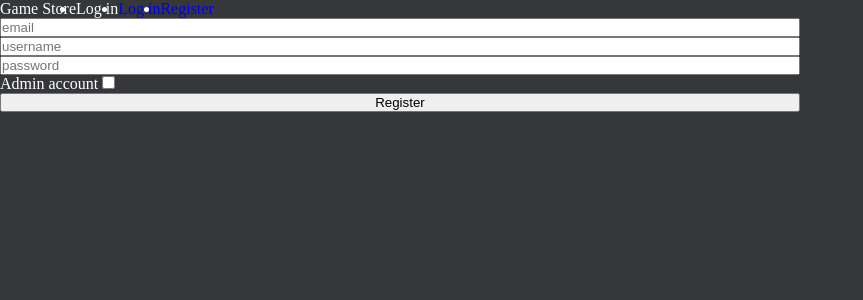
After one commit to KehlerCreations/Webbshop, a PHP site: page /Public/login.php in a window 1280 px wide. The commit adds this page. Shown: the top 300 px of the page, without its empty margins (0-863 px from the left). Run offline with PHP 8.4, Linux system fonts and the light colour scheme.

Commit message:
More header

```diff
--- /dev/null
+++ b/Public/login.php
@@ -0,0 +1,48 @@
+<?php
+
+// ini_set('display_errors', 1);
+// ini_set('display_startup_errors', 1);
+// error_reporting(E_ALL);
+
+// require "connect_database.php";
+
+$conn = mysqli_connect("127.0.0.1", "elliot", "skola1234*", "game_store");
+
+session_start();
+
+if ($_SERVER["REQUEST_METHOD"] == "POST") {
+    $email = $_POST["email"];
+    $username = $_POST["username"];
+    $password = $_POST["password"];
+    $is_admin = $_POST["is_admin"];
+
+    $query = "INSERT INTO users (email, username, password, admin) VALUES ('$email', '$username', '$password', '$is_admin')";
+    $conn->query($query);
+}
+
+?>
+
+<!DOCTYPE html>
+<html lang="en">
+<head>
+    <meta charset="UTF-8">
+    <meta name="viewport" content="width=device-width, initial-scale=1.0">
+    <title>Register</title>
+    <link rel="stylesheet" href="/style.css">
+</head>
+<body>
+    <?php include $_SERVER['DOCUMENT_ROOT']."/header.php"; ?>
+
+    <form method="POST">
+        <input type="email" placeholder="email" name="email">
+        <input type="text" placeholder="username" name="username">
+        <input type="password" placeholder="password" name="password">
+        <div>
+            <span>Admin account</span>
+            <input type="checkbox" name="is_admin">
+        </div>
+
+        <button type="submit">Register</button>
+    </form>
+</body>
+</html>
--- a/Public/register.php
+++ b/Public/register.php
@@ -7,6 +7,8 @@
 // require "connect_database.php";
 
 $conn = mysqli_connect("127.0.0.1", "elliot", "skola1234*", "game_store");
+
+session_start();
 
 if ($_SERVER["REQUEST_METHOD"] == "POST") {
     $email = $_POST["email"];
--- a/header.php
+++ b/header.php
@@ -3,7 +3,18 @@
         <ul>
             <li>Game Store</li>
             <li>Log in</li>
-            <li><a href="/Public/register.php">Register</a></li>
+
+            <?php
+                if(isset($_SESSION["logged_in"]) && $_SESSION["logged_in"]) {
+                    echo '<li><a href="/Public/register.php">Log out</a></li>';
+                } else {
+                    echo '<li><a href="/Public/register.php">Log in</a></li>';
+                    echo '<li><a href="/Public/register.php">Register</a></li>';
+                }
+                if(isset($_SESSION["is_admin"]) && $_SESSION["is_admin"]) {
+                    echo '<li><a href="/Admin/admin_landing.php">Admin</a></li>';
+                }
+            ?>
         </ul>
     </nav>
 </header>
--- a/index.php
+++ b/index.php
@@ -2,7 +2,7 @@
 
 //include("connect_database.php");
 
-//session_start();
+session_start();
 
 ?>
 
@@ -15,6 +15,6 @@
     <link rel="stylesheet" href="/style.css">
 </head>
 <body>
-    <?php include("header.php"); ?>
+    <?php include $_SERVER['DOCUMENT_ROOT']."/header.php"; ?>
 </body>
 </html>
```
Also changed, not shown: Admin/admin_landing.php (+7 -1 lines).
